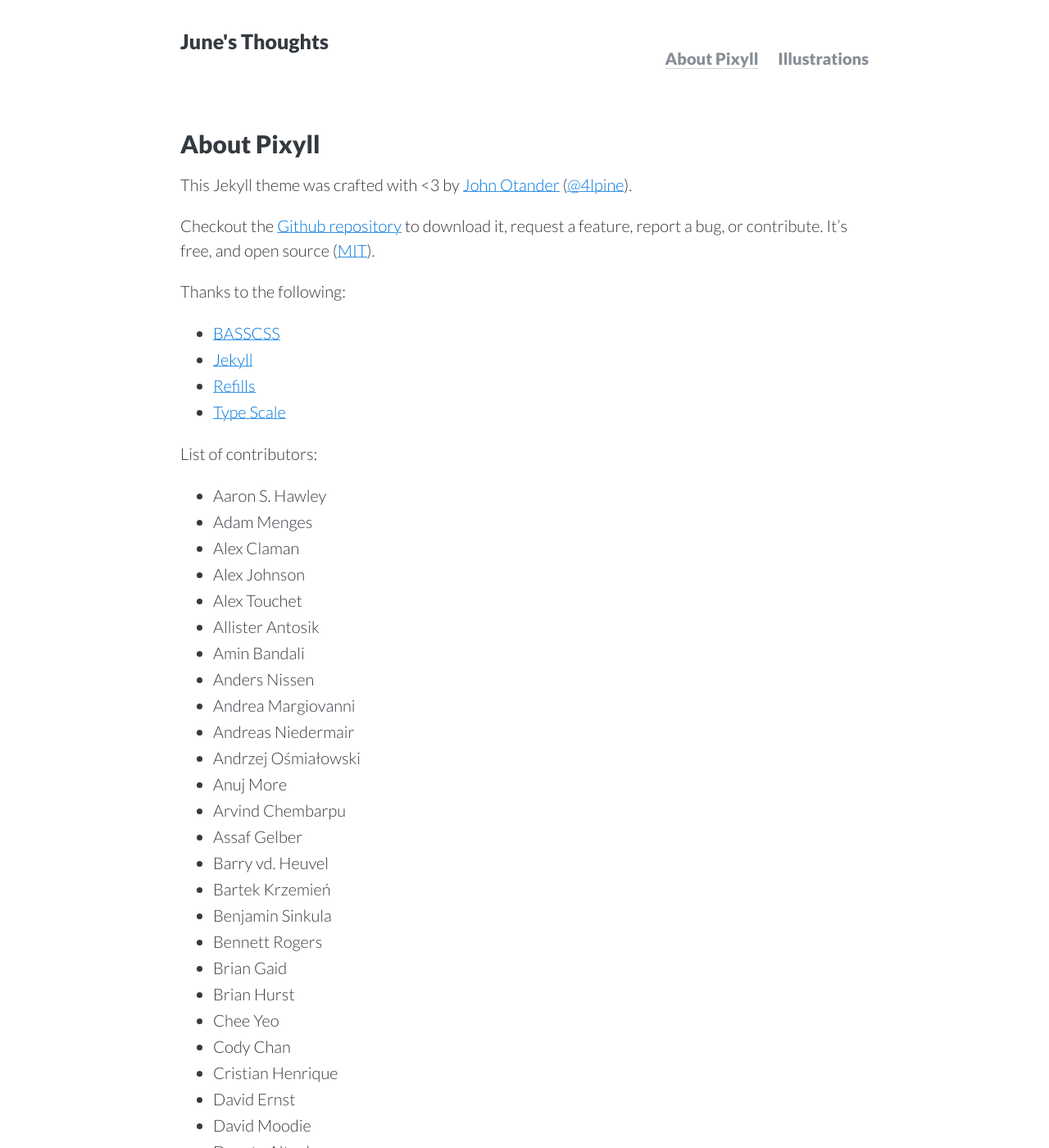
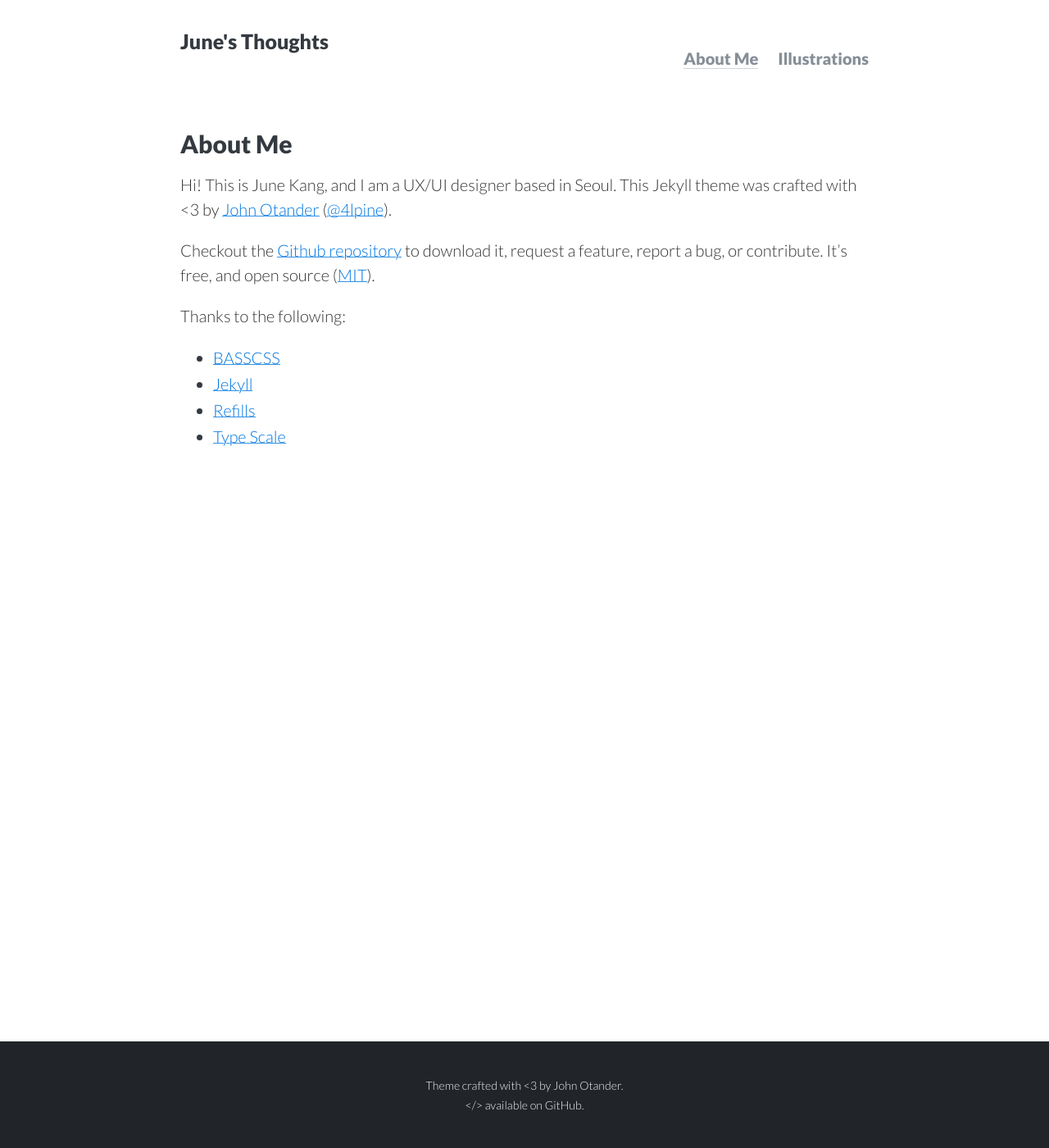
Before and after one commit to kangjune/kangjune.github.io, a Jekyll site: the page built from about.md, in a window 1280 px wide and 1400 px high. Shown: the whole window at 82% size. Built offline with Jekyll 4.4.1, drawn with Linux system fonts in a browser that asks for light colours; some of the changed text lies outside the part shown.

Commit message:
Update about.md

```diff
--- a/about.md
+++ b/about.md
@@ -1,10 +1,10 @@
 ---
 layout: page
-title: About Pixyll
+title: About Me
 permalink: /about/
 tags: about
 ---
-
+Hi! This is June Kang, and I am a UX/UI designer based in Seoul.
 This Jekyll theme was crafted with <3 by [John Otander](http://johnotander.com)
 ([@4lpine](https://twitter.com/4lpine)).
 
@@ -18,77 +18,3 @@ Thanks to the following:
 * [Jekyll](http://jekyllrb.com)
 * [Refills](http://refills.bourbon.io/)
 * [Type Scale](http://type-scale.com/)
-
-List of contributors:
-
-- Aaron S. Hawley
-- Adam Menges
-- Alex Claman
-- Alex Johnson
-- Alex Touchet
-- Allister Antosik
-- Amin Bandali
-- Anders Nissen
-- Andrea Margiovanni
-- Andreas Niedermair
-- Andrzej Ośmiałowski
-- Anuj More
-- Arvind Chembarpu
-- Assaf Gelber
-- Barry vd. Heuvel
-- Bartek Krzemień
-- Benjamin Sinkula
-- Bennett Rogers
-- Brian Gaid
-- Brian Hurst
-- Chee Yeo
-- Cody Chan
-- Cristian Henrique
-- David Ernst
-- David Moodie
-- Donate Altenburger
-- Eddie Schoute
-- Fernando Mantoan
-- Gurchet Rai
-- Harish Narayanan
-- Jack Platten
-- Jehan Tremback
-- Jiaxi Gu (Isaac)
-- John Otander
-- Jordan Danielewski
-- Josh Buxton
-- Kirill Kulikov
-- Kyle Maxwell
-- Marta Sztybor
-- Martin Wagner
-- Matthew Graybosch
-- Maxim Tsoy
-- Mete Balci
-- Mike Lloyd
-- Mikhail Grachev
-- mindwind
-- Nick Rakochy
-- Nikolay Georgiev
-- Noel Bautista
-- Oliver Hamlet
-- Onur (e0i)
-- Praveer Gupta
-- Rassol (Karmeye)
-- Renato Fialho
-- Ricky Han
-- Roberto Pesando
-- Ryan Jacobs
-- Scott Martin
-- Selim Eren Bekçe
-- Shruti Rijhwani
-- Steef Hegeman
-- Tehmasp Chaudhri
-- Thomas Galvin
-- Timothy Gu
-- Tom Kraak
-- Vishnu Ks
-- Vladislav Arbatov
-- Wilfred Hughes
-- Yaroslav Yadrishnikov
-- Yee Chie Tu
-- Yeou Chien
```
